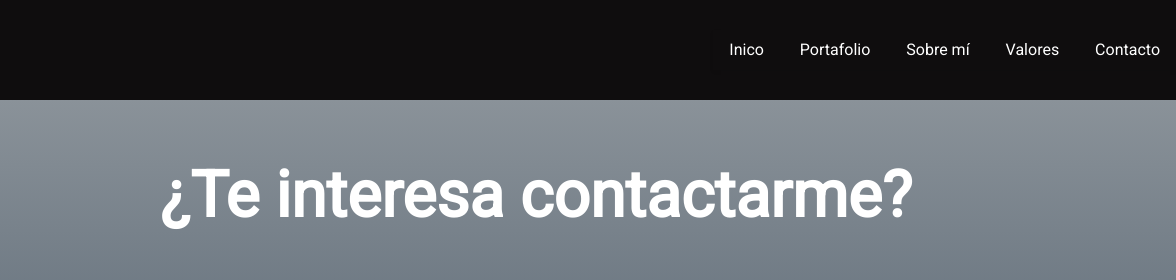
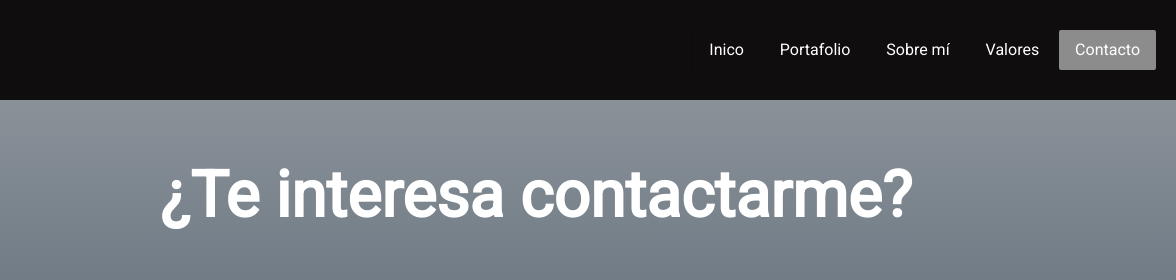
Before and after one commit to Pyckne/Desarrollo-Web, a website: page pages/contacto.html in a window 1280 px wide. Shown: the top 280 px of the page, 104-1280 px from the left. Drawn offline with nearby package versions, Linux system fonts and the light colour scheme.

Commit message:
Agregando padding a nav

```diff
--- a/pages/contacto.html
+++ b/pages/contacto.html
@@ -33,7 +33,7 @@
                 <li class="nav-item"><a href="portafolio.html">Portafolio</a></li>
                 <li class="nav-item"><a href="curriculum.html">Sobre mí</a></li>
                 <li class="nav-item"><a href="valores.html">Valores</a></li>
-                <li class="nav-item"><a href="contacto.html">Contacto</a></li>
+                <li class="nav-item"><a href="contacto.html" class="nav-item-active">Contacto</a></li>
             </ul>
         </nav>
     </header>
--- a/scss/_header.scss
+++ b/scss/_header.scss
@@ -18,6 +18,7 @@
         max-height: 100px;
     }
     .nav-conteiner {
+        padding-right: 20px;
         box-shadow: 0 2px 4px 0 rgba(0, 0, 0, .05);
         .nav-list {
             margin: 0;
@@ -28,6 +29,9 @@
                 a {
                     display: block;
                     padding: 0.5rem 1rem;
+                }
+                .nav-item-active {
+                    @extend .animation;
                 }
                 a:hover {
                     @extend .animation;
```
Also changed, not shown: index.html (+1 -1 lines), pages/curriculum.html (+1 -1 lines), pages/portafolio.html (+1 -1 lines), pages/valores.html (+1 -1 lines), css/sass.css.
